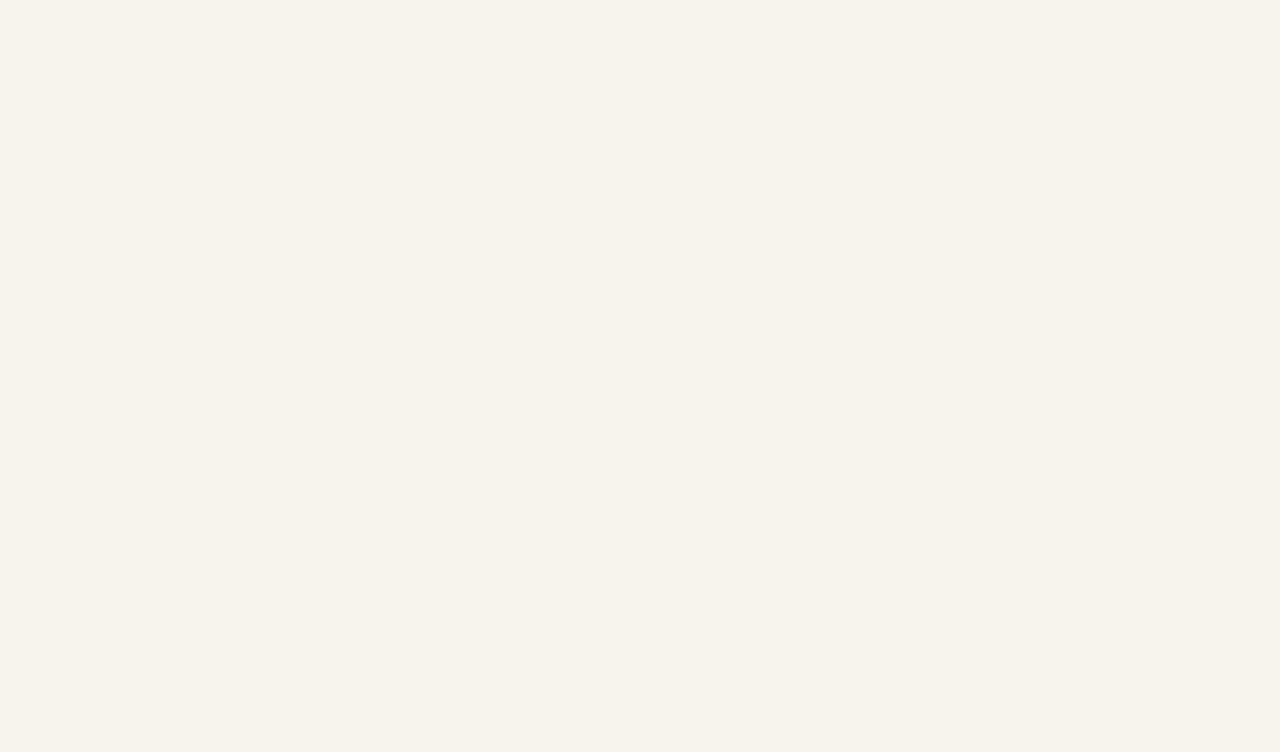
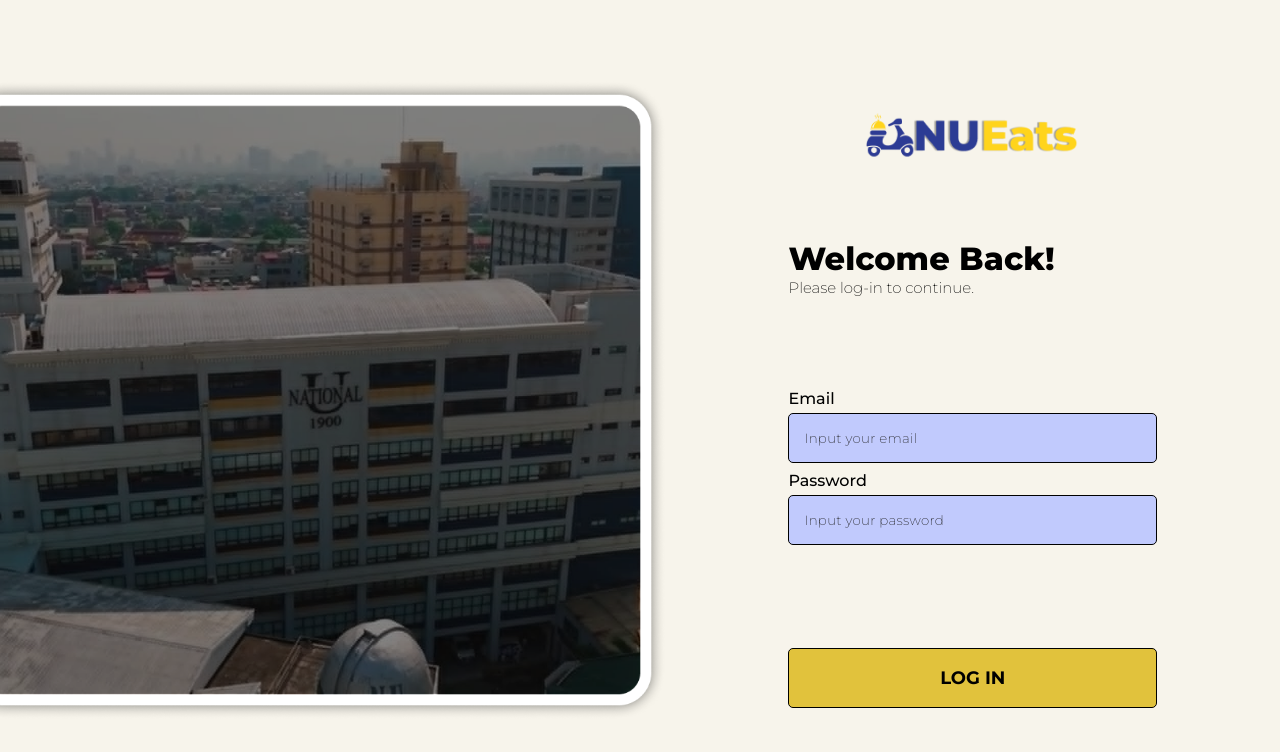
Before and after one commit to KyleAlde/NUEATS, a React (Vite) app: page /login in a window 1280 px wide. Before the commit this address had no page. Shown: the top 752 px of the page. Built offline with nearby package versions, Linux system fonts and the light colour scheme; a web font is replaced by a local one.

Commit message:
Finalized Login Page

```diff
--- a/index.html
+++ b/index.html
@@ -7,7 +7,7 @@
 
     <link rel="preconnect" href="https://fonts.googleapis.com">
     <link rel="preconnect" href="https://fonts.gstatic.com" crossorigin>
-    <link href="https://fonts.googleapis.com/css2?family=Montserrat:wght@400;500;600&display=swap" rel="stylesheet">
+    <link href="https://fonts.googleapis.com/css2?family=Montserrat:ital,wght@0,100..900;1,100..900&display=swap" rel="stylesheet">
 
     <link rel="preconnect" href="https://fonts.googleapis.com">
     <link rel="preconnect" href="https://fonts.gstatic.com" crossorigin>
--- a/src/App.jsx
+++ b/src/App.jsx
@@ -1,4 +1,5 @@
 import { BrowserRouter, Routes, Route } from "react-router-dom";
+import Login from "./pages/Login";
 import UserDashboard from "./pages/UserDashboard";
 import './styles/App.css'
 
@@ -7,6 +8,7 @@ function App() {
     <BrowserRouter>
       <Routes>
         <Route path="/" element={<UserDashboard />} />
+        <Route path="/login" element={<Login />} />
       </Routes>
     </BrowserRouter>
   )
--- /dev/null
+++ b/src/pages/Login.jsx
@@ -0,0 +1,39 @@
+import "../styles/login.css";
+import nuimage from "../assets/background/nuimage.png";
+import logo from "../assets/icons/Full Logo.png";
+
+function Login() {
+    return (
+        <div id="LoginGrid">
+            <div id="ImageSection">
+                <img id="BackgroundImage" src={nuimage} alt="National University Building" />
+            </div>
+            <div id="LoginSection">
+                <div id="InnerBox">
+                    <div id="LogoDiv">
+                        <img id="Logo" src={logo} alt="NUEATS Logo" />
+                    </div>
+                    <div id="TextDiv">
+                        <div id="TextWrapper">
+                            <h1>Welcome Back!</h1>
+                            <h3>Please log-in to continue.</h3>
+                        </div>
+                    </div>
+                    <div id="FormDiv">
+                        <div id="FormWrapper">
+                            <p className="FormLabel">Email</p>
+                            <input placeholder="Input your email" type="text" />
+                            <p className="FormLabel" >Password</p>
+                            <input placeholder="Input your password" type="password"/>
+                        </div>
+                    </div>
+                    <div id="ButtonDiv">
+                        <button id="LoginButton">LOG IN</button>
+                    </div>
+                </div>
+            </div>
+        </div>
+    )
+}
+
+export default Login;
--- a/src/styles/components/header.css
+++ b/src/styles/components/header.css
@@ -33,6 +33,7 @@ header {
     font-size: 11.5px;
     font-weight: 600;
     padding: 10px 15px;
+    margin: 0;
 }
 
 #SearchInput::placeholder {
@@ -42,7 +43,7 @@ header {
 
 .SearchWrapper {
     position: relative;
-    flex: 1;
+    width: 100%;
 }
 
 .SearchIcon {
--- /dev/null
+++ b/src/styles/login.css
@@ -0,0 +1,122 @@
+#LoginGrid {
+    display: flex;
+    height: 100vh;
+}
+
+#ImageSection {
+    width: 52%;
+    display: flex;
+    justify-content: end;
+    align-items: center;
+}
+
+#BackgroundImage {
+    height: 80%;
+}
+
+#LoginSection {
+    width: 48%;
+    display: flex;
+    justify-content: center;
+    align-items: center;
+}
+
+#InnerBox {
+    width: 60%;
+    height: 77%;
+
+    display: flex;
+    flex-direction: column;
+}
+
+#LogoDiv {
+    display: flex;
+    justify-content: center;
+    align-items: center;
+    height: 14%;
+}
+
+#TextDiv {
+    display: flex;
+    justify-content: center;
+    align-items: center;
+    height: 29%;
+}
+
+#TextWrapper {
+    display: flex;
+    flex-direction: column;
+    height: auto;
+    width: 100%;
+}
+
+#FormDiv {
+    display: flex;
+    justify-content: center;
+    align-items: center;
+    height: 37%;
+}
+
+#FormWrapper {
+    display: flex;
+    flex-direction: column;
+    height: auto;
+    width: 100%;
+}
+
+#ButtonDiv {
+    display: flex;
+    justify-content: center;
+    align-items: end;
+    height: 20%;
+}
+
+#Logo {
+    height: 60%;
+}
+
+h1 {
+    font-weight: 750;
+    padding: 0;
+    margin: 0;
+}
+
+h3 {
+    font-weight: 250;
+    font-size: 15px;
+    padding: 0;
+    margin: 0;
+}
+
+.FormLabel {
+    font-weight: 450;
+    padding: 0;
+    margin: 0 0 5px 0;
+}
+
+input {
+    border-radius: 5px;
+    height: 50px;
+    margin-bottom: 7.5px;
+    background-color: #C1CAFD;
+    border: 0.5px solid #000;
+    padding: 0 15px;
+    font-weight: 350;
+    color: #000;
+    letter-spacing: 0.3px;
+}
+
+input::placeholder {
+    font-weight: 200;
+    color: #1E1E1E;
+}
+
+#LoginButton {
+    width: 100%;
+    height: 60px;
+    border-radius: 5px;
+    border: 0.5px solid #000;
+    font-weight: 650;
+    font-size: 18px;
+    background-color: #E1C23C;
+}
```
Also changed, not shown: src/assets/background/nuimage.png (added), src/assets/icons/Full Logo.png (added).
